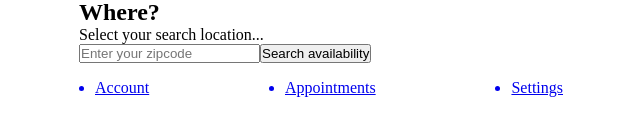
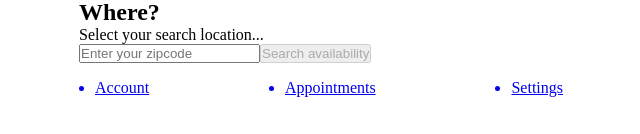
Before and after one commit to codenickycode/covid-testing-frontend, a React (Create React App) app: page /search in a window 1280 px wide. Shown: the part 275-409 px from the top of the page, without its empty margins (311-951 px from the left). Built offline with nearby package versions, Linux system fonts and the light colour scheme.

Commit message:
extract functions from Search

```diff
--- a/src/pages/Search.js
+++ b/src/pages/Search.js
@@ -1,7 +1,11 @@
 import React, { useState } from 'react';
-import axios from 'axios';
 import dayjs from 'dayjs';
-import { TIMESLOTS } from '../constants.js';
+import {
+  getAvailableTimes,
+  sortDistance,
+  filterLocations,
+} from './searchTools.js';
+import { getLocations, getDistances } from './reqs.js';
 import SearchForm from './SearchForm.js';
 import SearchResults from './SearchResults.js';
 import LocationSelection from './components/LocationSelection.js';
@@ -25,8 +29,29 @@ const INITIAL_STATE = {
 const Search = () => {
   const [state, setState] = useState(INITIAL_STATE);
 
-  const handleSubmit = (tests, zip) => {
-    getLocations(tests, zip);
+  const handleSubmit = async (tests, zip) => {
+    setState({ ...state, loading: true });
+    try {
+      const allLocations = await getLocations(state.date);
+      const allLocationsPlusDistances = await getDistances(zip, allLocations);
+      const filteredLocations = filterLocations(
+        tests,
+        allLocationsPlusDistances
+      );
+      const sortedLocations = sortDistance(filteredLocations);
+      setState({
+        ...state,
+        showResults: true,
+        allLocations: allLocationsPlusDistances,
+        locationsResults: sortedLocations,
+        loading: false,
+        error: '',
+      });
+    } catch (e) {
+      const error = e.response != null ? e.response.data : e.message;
+      console.log(error);
+      setState({ ...state, loading: false, error });
+    }
   };
 
   const handleSortBy = (type) => {
@@ -64,61 +89,6 @@ const Search = () => {
     setState({ ...state, locationsResults, date });
   };
 
-  const getLocations = async (tests, zip) => {
-    setState({ ...state, loading: true });
-    try {
-      const res = await axios.get(
-        `http://localhost:8000/common/locations?zip=${zip}`
-      );
-      const allLocations = res.data;
-      getAvailableTimes(allLocations, state.date);
-      const filteredLocations = filterLocations(tests, allLocations);
-      const sortedLocations = sortDistance(filteredLocations);
-      setState({
-        ...state,
-        showResults: true,
-        allLocations,
-        locationsResults: sortedLocations,
-        loading: false,
-        error: '',
-      });
-    } catch (e) {
-      console.log(e);
-      setState({ ...state, loading: false, error: e.message });
-    }
-  };
-
-  const getAvailableTimes = (locations, date) => {
-    locations.forEach((location) => {
-      location.available = [...TIMESLOTS];
-      location.appointments.forEach((appointment) => {
-        if (dayjs(appointment.date).isSame(dayjs(date), 'date')) {
-          location.available.splice(
-            location.available.indexOf(appointment.time),
-            1
-          );
-        }
-      });
-    });
-  };
-
-  const filterLocations = (tests, locations) => {
-    return locations.filter((location) => {
-      location.tests.forEach((test, i) => {
-        location.tests[i] = test.toLowerCase();
-      });
-      for (let [test] of Object.entries(tests)) {
-        if (tests[test] && location.tests.indexOf(test) === -1) return false;
-      }
-      return true;
-    });
-  };
-
-  const sortDistance = (unsorted) => {
-    let locations = [...unsorted];
-    return locations.sort((a, b) => a.distance - b.distance);
-  };
-
   return state.loading ? (
     <Loading />
   ) : state.showSelection ? (
--- a/src/pages/SearchForm.js
+++ b/src/pages/SearchForm.js
@@ -1,13 +1,19 @@
-import React, { useRef } from 'react';
+import React, { useState } from 'react';
 import { TESTS } from '../constants.js';
 import Test from './components/Test.js';
 
 const SearchForm = ({ handleSubmit, error }) => {
-  const zipRef = useRef('');
+  const [zip, setZip] = useState('');
 
   const toggleTest = (e) => {
     e.stopPropagation();
     e.target.classList.toggle('select-active');
+  };
+
+  const handleZipInput = (e) => {
+    const val = e.target.value;
+    if (val && val[val.length - 1].match(/\D/)) return;
+    setZip(e.target.value);
   };
 
   const submit = (e) => {
@@ -17,12 +23,12 @@ const SearchForm = ({ handleSubmit, error }) => {
     for (let i = 0; i < values.length - 1; i++) {
       tests[values[i].name] = values[i].checked;
     }
-    handleSubmit(tests, zipRef.current);
+    handleSubmit(tests, zip);
   };
 
   return (
     <form id='form-home' className='form' onSubmit={submit}>
-      {error && <h2 className='error'>There was error. Please try again</h2>}
+      {error && <h2 className='error'>{error}</h2>}
       <h1>Hi!</h1>
       <p>Please select which tests you are interested in...</p>
       <div id='tests' className=''>
@@ -35,14 +41,14 @@ const SearchForm = ({ handleSubmit, error }) => {
       <h2>Where?</h2>
       <p>Select your search location...</p>
       <input
-        ref={zipRef}
         type='text'
         name='zip'
         placeholder='Enter your zipcode'
         maxLength='5'
-        onChange={(e) => (zipRef.current = e.target.value)}
+        value={zip}
+        onChange={(e) => handleZipInput(e)}
       ></input>
-      <button type='submit' id='btn-search' className='btn' disabled={false}>
+      <button type='submit' id='btn-search' className='btn' disabled={zip < 5}>
         Search availability
       </button>
     </form>
--- /dev/null
+++ b/src/pages/reqs.js
@@ -0,0 +1,40 @@
+import axios from 'axios';
+import { getAvailableTimes } from './searchTools.js';
+
+const parseLocationsZips = (locations) => {
+  let locationsZips = '';
+  for (let location of locations) {
+    locationsZips += location.address.zip + '|';
+  }
+  return locationsZips;
+};
+
+export const getLocations = async (date) => {
+  try {
+    const res = await axios.get(`http://localhost:8000/common/locations`);
+    const allLocations = res.data;
+    getAvailableTimes(allLocations, date);
+    return allLocations;
+  } catch (e) {
+    throw e;
+  }
+};
+
+// add distance from zip to each location
+export const getDistances = async (zip, locations) => {
+  try {
+    const locationsZips = parseLocationsZips(locations);
+    const locationsPlusDistances = await axios.post(
+      `http://localhost:8000/common/distances`,
+      {
+        zip,
+        locationsZips,
+        locations,
+      }
+    );
+    console.log(locationsPlusDistances);
+    return locationsPlusDistances.data;
+  } catch (e) {
+    throw e;
+  }
+};
--- /dev/null
+++ b/src/pages/searchTools.js
@@ -0,0 +1,33 @@
+import dayjs from 'dayjs';
+import { TIMESLOTS } from '../constants.js';
+
+export const getAvailableTimes = (locations, date) => {
+  locations.forEach((location) => {
+    location.available = [...TIMESLOTS];
+    location.appointments.forEach((appointment) => {
+      if (dayjs(appointment.date).isSame(dayjs(date), 'date')) {
+        location.available.splice(
+          location.available.indexOf(appointment.time),
+          1
+        );
+      }
+    });
+  });
+};
+
+export const sortDistance = (unsorted) => {
+  let locations = [...unsorted];
+  return locations.sort((a, b) => a.distance - b.distance);
+};
+
+export const filterLocations = (tests, locations) => {
+  return locations.filter((location) => {
+    location.tests.forEach((test, i) => {
+      location.tests[i] = test.toLowerCase();
+    });
+    for (let [test] of Object.entries(tests)) {
+      if (tests[test] && location.tests.indexOf(test) === -1) return false;
+    }
+    return true;
+  });
+};
```
Also changed, not shown: 2 other files (tests, documents, lock files or other folders).
